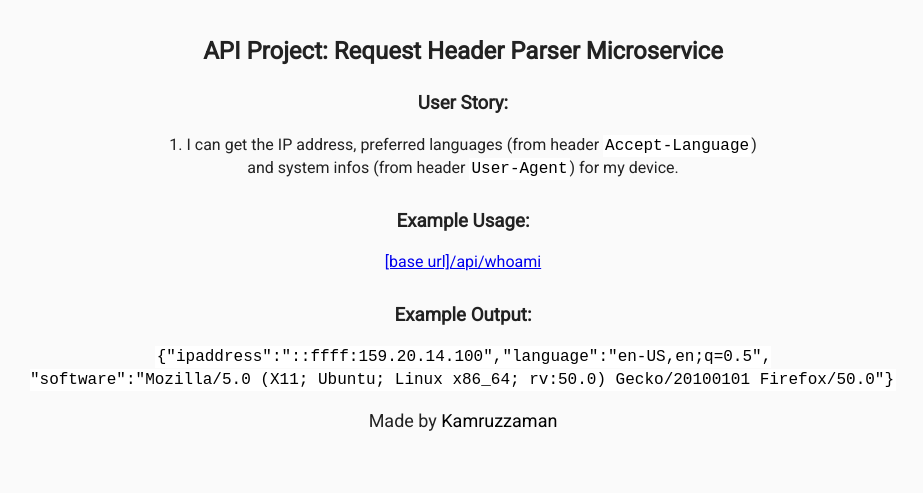
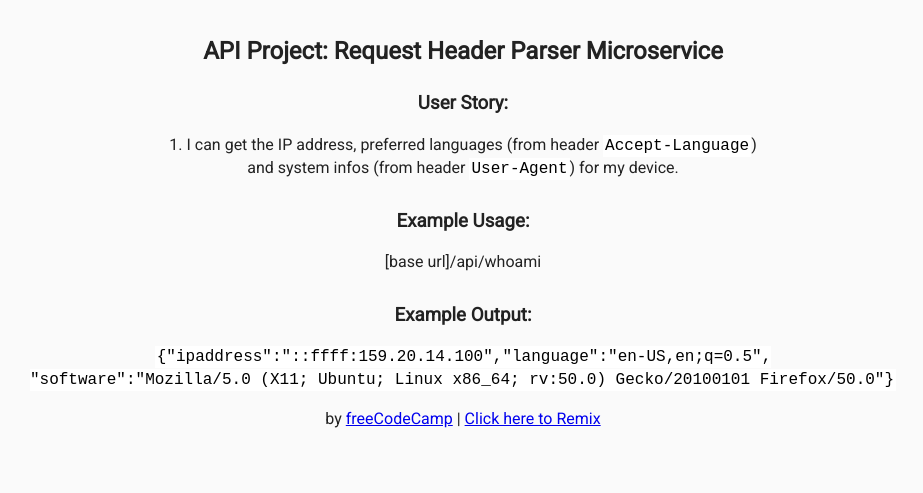
Before and after one commit to kamruzzamanripon/Request-Header-Parser-Microservice, a website: page views/index.html in a window 1280 px wide. Shown: the whole page, without its empty margins (177-1100 px from the left). Drawn offline with Linux system fonts and the light colour scheme; files that its build step writes are made by us from their sources.

Commit message:
make it better 1

```diff
--- a/views/index.html
+++ b/views/index.html
@@ -25,8 +25,7 @@
       and system infos (from header <code>User-Agent</code>) for my device.
 
       <h3>Example Usage:</h3>
-      <!-- <p>[base url]/api/whoami</p> -->
-      <a href="api/whoami">[base url]/api/whoami</a>
+      <p>[base url]/api/whoami</p>
 
       <h3>Example Output:</h3>
       <p>
@@ -37,11 +36,14 @@
         >
       </p>
     </div>
-    <footer>
+    <div class="footer">
       <p>
-        Made by
-        <a href="" target="_blank" rel="noopener noreferrer">Kamruzzaman</a>
+        by <a href="http://www.freecodecamp.com">freeCodeCamp</a> |
+        <a
+          href="https://hyperdev.com/#!/remix/FCC_API_header_bplate/8c449aa9-a80c-47ad-8142-8da90f658731"
+          >Click here to Remix</a
+        >
       </p>
-    </footer>
+    </div>
   </body>
 </html>
```
Also changed, not shown: server.js (+14 -8 lines).
